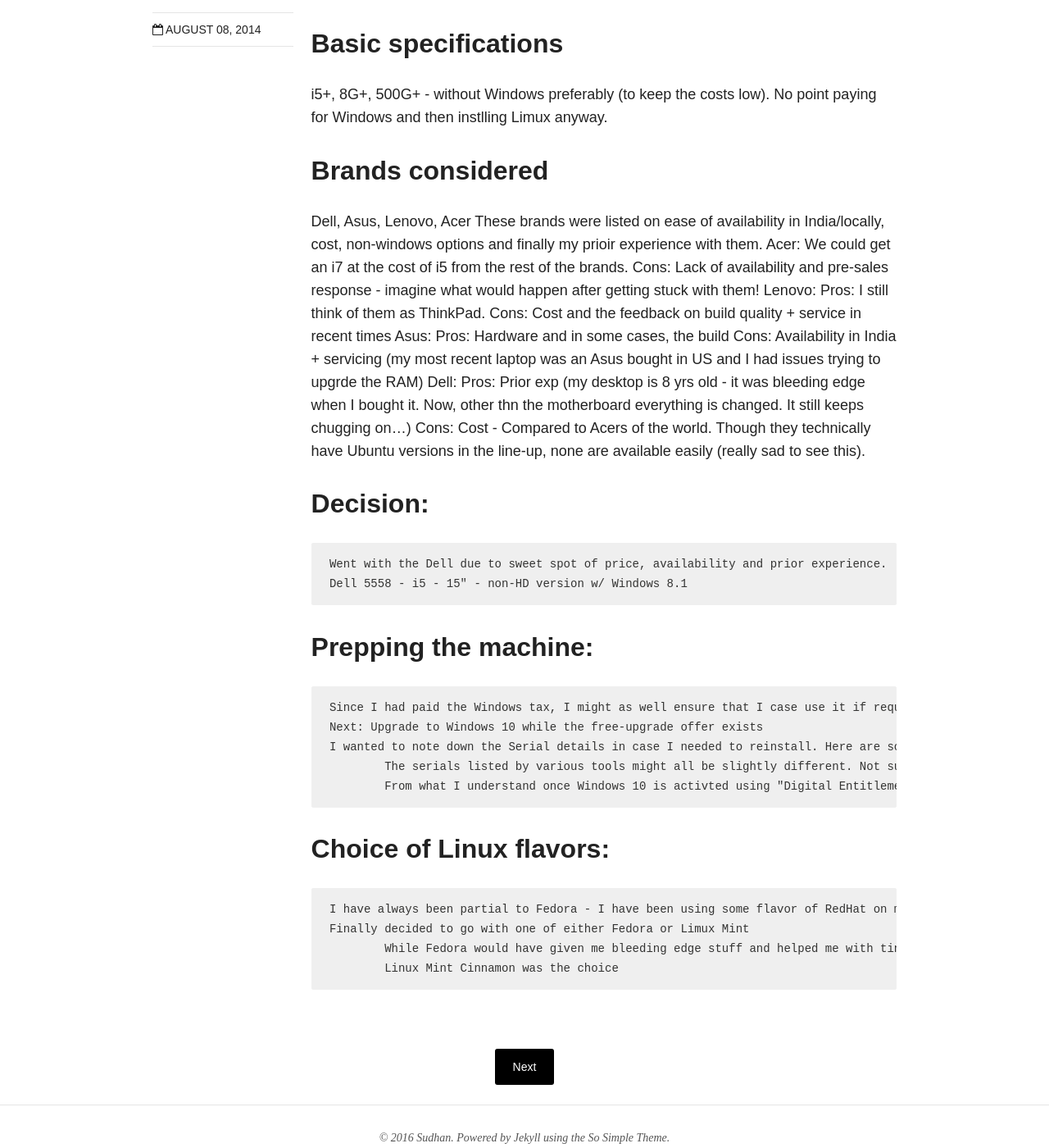
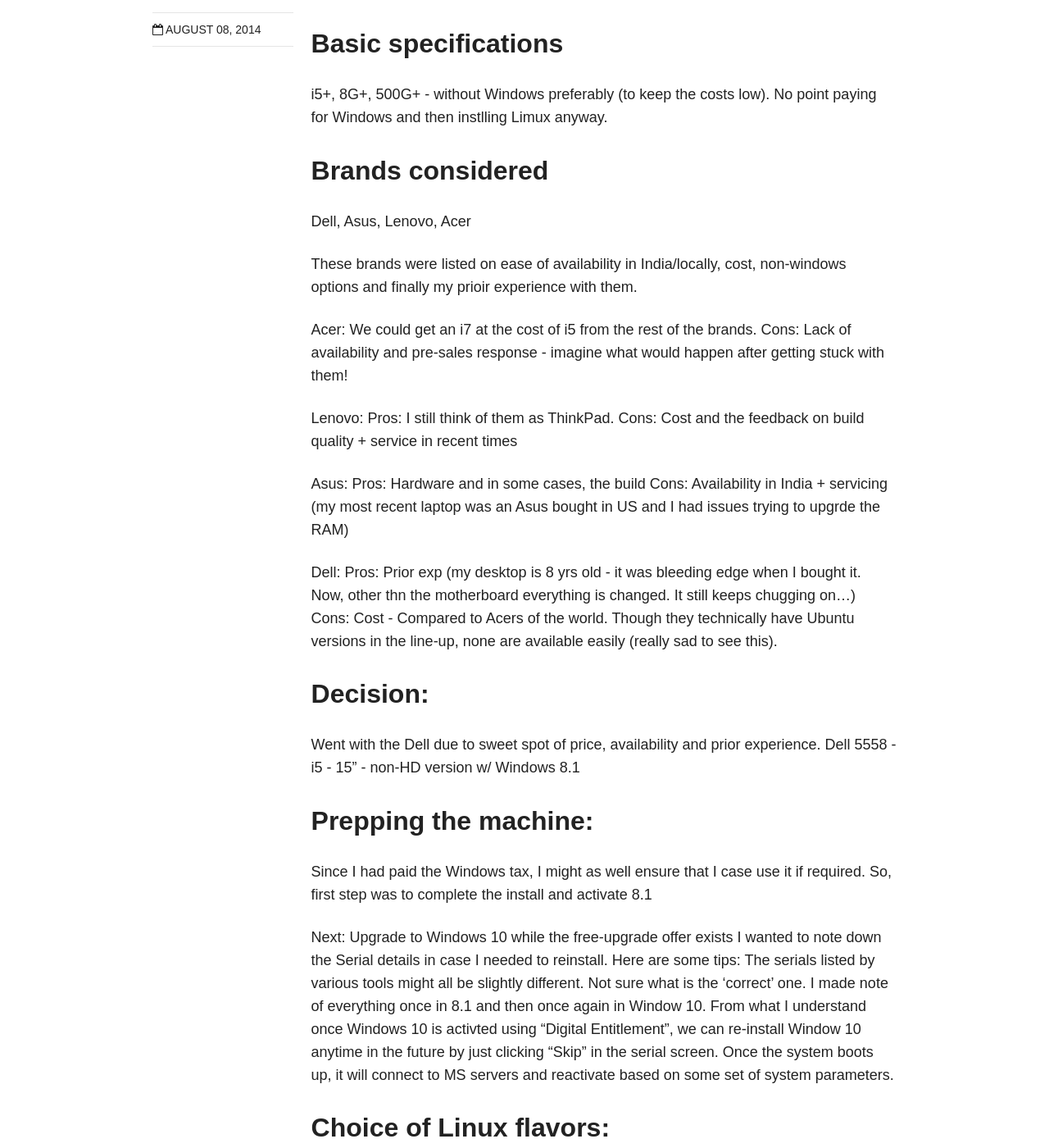
Before and after one commit to p2c2e/p2c2e.github.io, a Jekyll site: the page built from _posts/blog/2016-02-11-dell-install-linux-mint.md, in a window 1280 px wide and 1400 px high, scrolled down 885 px. Shown: the whole window at 82% size. Built offline with Jekyll 4.4.1, drawn with Linux system fonts in a browser that asks for light colours; nearby versions of some CDN libraries; some of the changed lines change nothing that is shown; some of the changed text lies outside the part shown.

Commit message:
Addl data

```diff
--- a/_posts/blog/2016-02-11-dell-install-linux-mint.md
+++ b/_posts/blog/2016-02-11-dell-install-linux-mint.md
@@ -21,27 +21,55 @@
 ## Brands considered
 
 Dell, Asus, Lenovo, Acer
+
 These brands were listed on ease of availability in India/locally, cost, non-windows options and finally my prioir experience with them.
+
 Acer: We could get an i7 at the cost of i5 from the rest of the brands. Cons: Lack of availability and pre-sales response - imagine what would happen after getting stuck with them!
+
 Lenovo: Pros: I still think of them as ThinkPad. Cons: Cost and the feedback on build quality + service in recent times
+
 Asus: Pros: Hardware and in some cases, the build Cons: Availability in India + servicing (my most recent laptop was an Asus bought in US and I had issues trying to upgrde the RAM)
-Dell: Pros: Prior exp (my desktop is 8 yrs old - it was bleeding edge when I bought it. Now, other thn the motherboard everything is changed. It still keeps chugging on...)
-      Cons: Cost - Compared to Acers of the world. Though they technically have Ubuntu versions in the line-up, none are available easily (really sad to see this).
+
+Dell: Pros: Prior exp (my desktop is 8 yrs old - it was bleeding edge when I bought it. Now, other thn the motherboard everything is changed. It still keeps chugging on...) Cons: Cost - Compared to Acers of the world. Though they technically have Ubuntu versions in the line-up, none are available easily (really sad to see this).
 
 ## Decision:
-	 Went with the Dell due to sweet spot of price, availability and prior experience.
-	 Dell 5558 - i5 - 15" - non-HD version w/ Windows 8.1
+
+Went with the Dell due to sweet spot of price, availability and prior experience.
+Dell 5558 - i5 - 15" - non-HD version w/ Windows 8.1
 
 ## Prepping the machine:
-	 Since I had paid the Windows tax, I might as well ensure that I case use it if required. So, first step was to complete the install and activate 8.1
-	 Next: Upgrade to Windows 10 while the free-upgrade offer exists
-	 I wanted to note down the Serial details in case I needed to reinstall. Here are some tips:
-		 The serials listed by various tools might all be slightly different. Not sure what is the 'correct' one. I made note of everything once in 8.1 and then once again in Window 10.
-		 From what I understand once Windows 10 is activted using "Digital Entitlement", we can re-install Window 10 anytime in the future by just clicking "Skip" in the serial screen. Once the system boots up, it will
-   connect to MS servers and reactivate based on some set of system parameters.
+Since I had paid the Windows tax, I might as well ensure that I case use it if required. So, first step was to complete the install and activate 8.1
+
+Next: Upgrade to Windows 10 while the free-upgrade offer exists
+I wanted to note down the Serial details in case I needed to reinstall. Here are some tips:
+The serials listed by various tools might all be slightly different. Not sure what is the 'correct' one. I made note of everything once in 8.1 and then once again in Window 10.
+From what I understand once Windows 10 is activted using "Digital Entitlement", we can re-install Window 10 anytime in the future by just clicking "Skip" in the serial screen. Once the system boots up, it will connect to MS servers and reactivate based on some set of system parameters.
 
 ## Choice of Linux flavors:
-	 I have always been partial to Fedora - I have been using some flavor of RedHat on my personal machines since 1998 (when the my other main option of interest was Slackware - that will give you some perspective)
-	 Finally decided to go with one of either Fedora or Limux Mint
-		 While Fedora would have given me bleeding edge stuff and helped me with tinkering, I want to tke this opp to learn something new. With yum given way to dnf, I might as well learn apt-get/aptitude!
-		 Linux Mint Cinnamon was the choice
+I have always been partial to Fedora - I have been using some flavor of RedHat on my personal machines since 1998 (when the my other main option of interest was Slackware - that will give you some perspective)
+Finally decided to go with one of either Fedora or Limux Mint
+While Fedora would have given me bleeding edge stuff and helped me with tinkering, I want to tke this opp to learn something new. With yum given way to dnf, I might as well learn apt-get/aptitude!
+Linux Mint Cinnamon was the choice
+
+## Install Mint on 5558
+After a flawless install (custom layout), I found the machine was not booting up! Something about not being able to find a bootable partition. After racking my brain about active/primry partition, layout etc. I decided to peek into the BIOS settings.
+Dell ships with Windows w/ UEFI enabled. I suspected that some kind of security check was causing the issues.
+Changed BIOS settings as followws and installed / booted without issues:
+ Disable UEFI and enable Legacy Mode for accessing the disks
+ Ubuntu that ships on Dell supposedy has tweaks to get things working. So, it is not same as the one we would download from the ubuntu/mint sites.
+Back in the days - I remember grappling nVidia (free/non-free) driver issues all the time. I had to have custom patches to get things to work. Pleasantly surprised to see the screen at full resolution off the bat!
+
+## Teething issues:
+I have been noticing that 'suspend' seems to work, 'resume' works only occasionally. On resumption, the screen displays the last view (whether it was the lock screen or desktop) and there is no cursor, any screen refreshes.
+Based on a hunch and some googling, I have since changed the "Administration -> Login Window -> Options -> Default Session" to have "Cinnamon (Software Rendering)". I have since not seen issues for the past couple of resumes.
+IF you try the last tip, you should logout and log-back into the system after the change.
+
+## Cool parts:
+Around 2006 is when I last had a primary Linux machine. THere was lot of discussion on cgroups at the time when I was with qemu, kvm and virtual box. I did not quite understand what the use case was.
+Glad to note that I was wrong. The whole *docker* ecosystem would not be possible without cgroups. Will jot down notes on how to set things in layman terms
+
+## Finding your Windows serial number:
+If you have a Certified Windows sticker on your machine, you are good to go1
+If not, you may want to try one of these tools: Speccy, Belarc Advisor ; Many of the tools "feel" shady.
+There are some 'generic' serial numbers that are floating around. Not sure what they are meant for.
+My serial number reported by tools before/after the Windows 10 upgrade were different.
```
